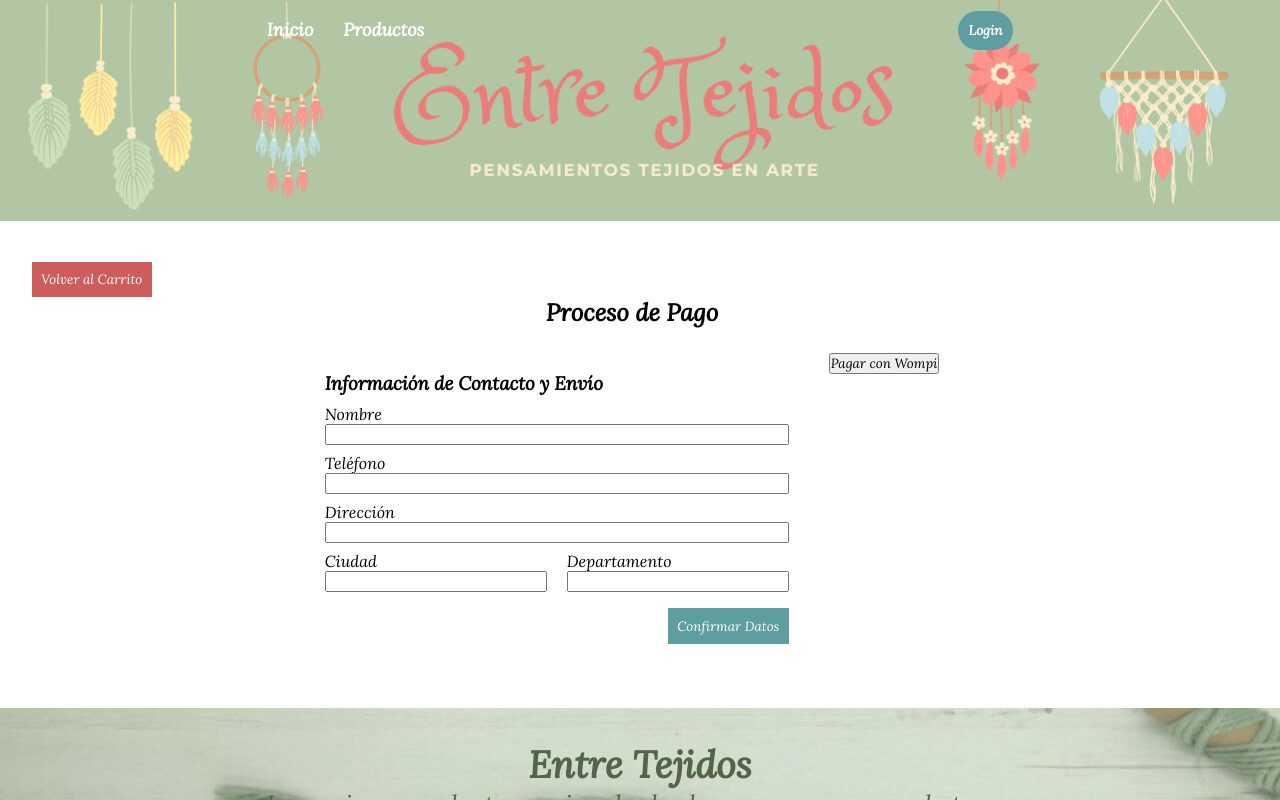
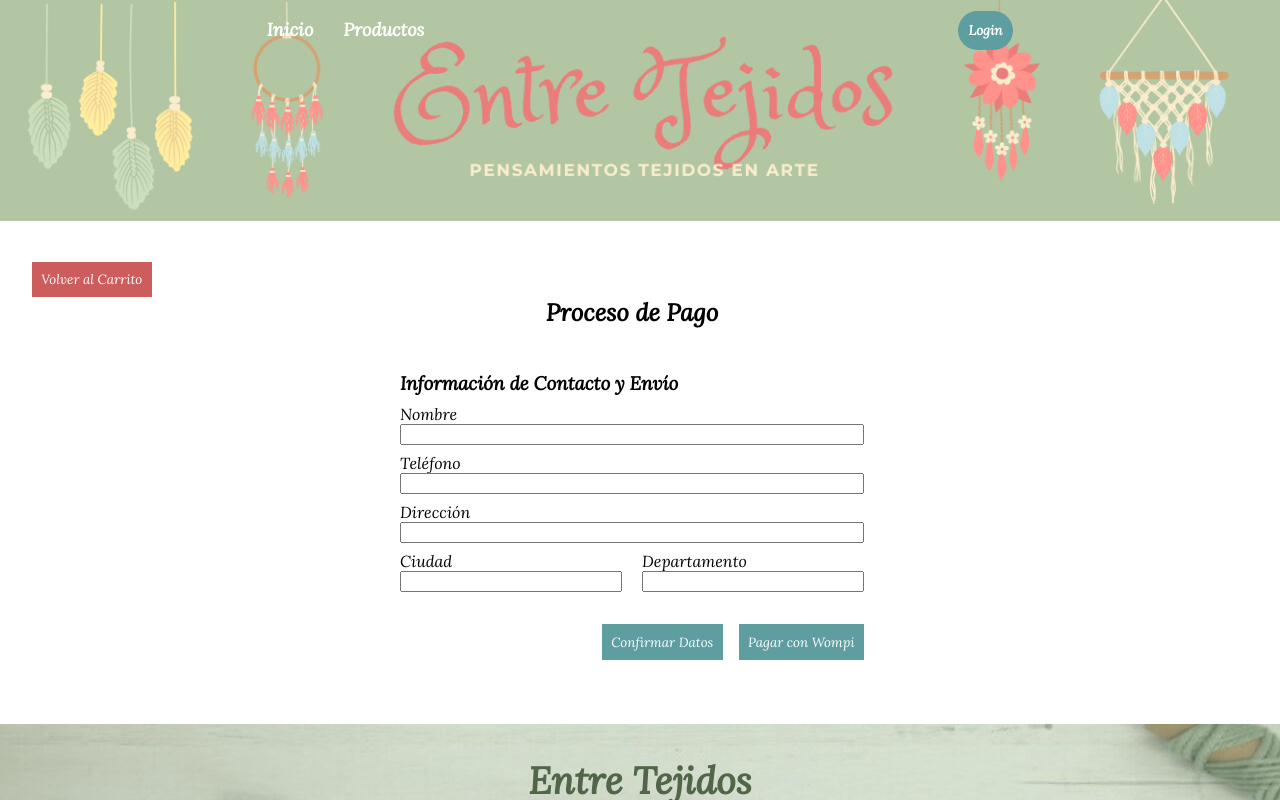
Before and after one commit to dcquinche/frontend-macrame, a React (Create React App) app: page /pago in a window 1280 px wide. Shown: the top 800 px of the page. Built offline with nearby package versions, Linux system fonts and the light colour scheme; no server answers.

Commit message:
Improve features on payments

```diff
--- a/src/components/PaymentWompi/PaymentWompi.jsx
+++ b/src/components/PaymentWompi/PaymentWompi.jsx
@@ -1,3 +1,5 @@
+import './styles.css';
+
 const PaymentWompi = ({totalPrice, order, name, phone, email}) => {
   return (
     <form action="https://checkout.wompi.co/p/" method="GET">
@@ -9,7 +11,7 @@ const PaymentWompi = ({totalPrice, order, name, phone, email}) => {
       <input type="hidden" name="customer-data:email" value={email} />
       <input type="hidden" name="customer-data:full-name" value={name} />
       <input type="hidden" name="customer-data:phone-number" value={phone} />
-      <button type="submit">Pagar con Wompi</button>
+      <button type="submit" className="paymentWompi_button">Pagar con Wompi</button>
     </form>
   )
 }
--- a/src/components/PaymentWompi/styles.css
+++ b/src/components/PaymentWompi/styles.css
@@ -1,34 +1,11 @@
-.paymentCard {
-  padding: 1em;
+.paymentWompi_button {
+  padding: 0.7em;
+  color: white;
+  background-color: cadetblue;
+  border: 0;
+  font-weight: 500;
 }
 
-.paymentCard__title {
-  margin-bottom: 0.5em;
-}
-
-.paymentCard__input {
-  margin-bottom: 0.5em;
-}
-
-.paymentCard__data {
-  display: flex;
-  gap: 12px;
-}
-
-.paymentCard__buttonEnv {
-  margin-top: 1em;
-  display: flex;
-  justify-content: flex-end;
-}
-
-.paymentCard__button {
-  color: white;
-  background-color: cadetblue;
-  font-weight: 500;
-  border: 0;
-  padding: 0.7em;
-}
-
-.paymentCard__button:hover {
+.paymentWompi_button:hover {
   background-color: cornflowerblue;
 }
--- a/src/components/UserFormPayment/UserFormPayment.jsx
+++ b/src/components/UserFormPayment/UserFormPayment.jsx
@@ -4,9 +4,9 @@ import { useDispatch } from 'react-redux';
 import { updateUser } from '../../features/usersSlice';
 import 'react-toastify/dist/ReactToastify.css';
 import { ToastContainer, toast } from 'react-toastify';
+import PaymentWompi from '../PaymentWompi/PaymentWompi';
 
-
-const UserFormPayment = ({name, phone, address, city, department, id}) => {
+const UserFormPayment = ({email, name, phone, address, city, department, order, totalPrice, id}) => {
   const { form, handleChange } = useForm({});
   const dispatch = useDispatch();
 
@@ -57,6 +57,13 @@ const UserFormPayment = ({name, phone, address, city, department, id}) => {
           <section className='userInfoForm__buttonEnv'>
             <button className='userInfoForm__button' type='submit' onClick={showToastMessage}>Confirmar Datos</button>
             <ToastContainer />
+            <PaymentWompi
+              totalPrice={totalPrice}
+              order={order}
+              name={name}
+              phone={phone}
+              email={email}
+            />
           </section>
         </form>
       </section>
--- a/src/components/UserFormPayment/styles.css
+++ b/src/components/UserFormPayment/styles.css
@@ -32,9 +32,10 @@
 }
 
 .userInfoForm__buttonEnv {
-  margin-top: 1em;
+  margin-top: 2em;
   display: flex;
   justify-content: flex-end;
+  gap: 8px;
 }
 
 .userInfoForm__button {
--- a/src/pages/Payment/Payment.jsx
+++ b/src/pages/Payment/Payment.jsx
@@ -2,7 +2,6 @@ import './styles.css';
 import { useSelector } from 'react-redux';
 import { useNavigate } from 'react-router-dom';
 import UserFormPayment from '../../components/UserFormPayment/UserFormPayment';
-import PaymentWompi from '../../components/PaymentWompi/PaymentWompi';
 
 const Payment = () => {
   const navigate = useNavigate();
@@ -29,20 +28,16 @@ const Payment = () => {
       <h2 className='paymentPage__title'>Proceso de Pago</h2>
       <section className='paymentPage__container'>
         <UserFormPayment
+          email={email}
           name={name}
           phone={phone}
           address={address}
           city={city}
           department={department}
+          totalPrice={`${total}00`}
+          order={orderNum}
           id={_id}
           key={_id}
-        />
-        <PaymentWompi
-          totalPrice={`${total}00`}
-          order={orderNum}
-          name={name}
-          phone={phone}
-          email={email}
         />
       </section>
     </div>
```
